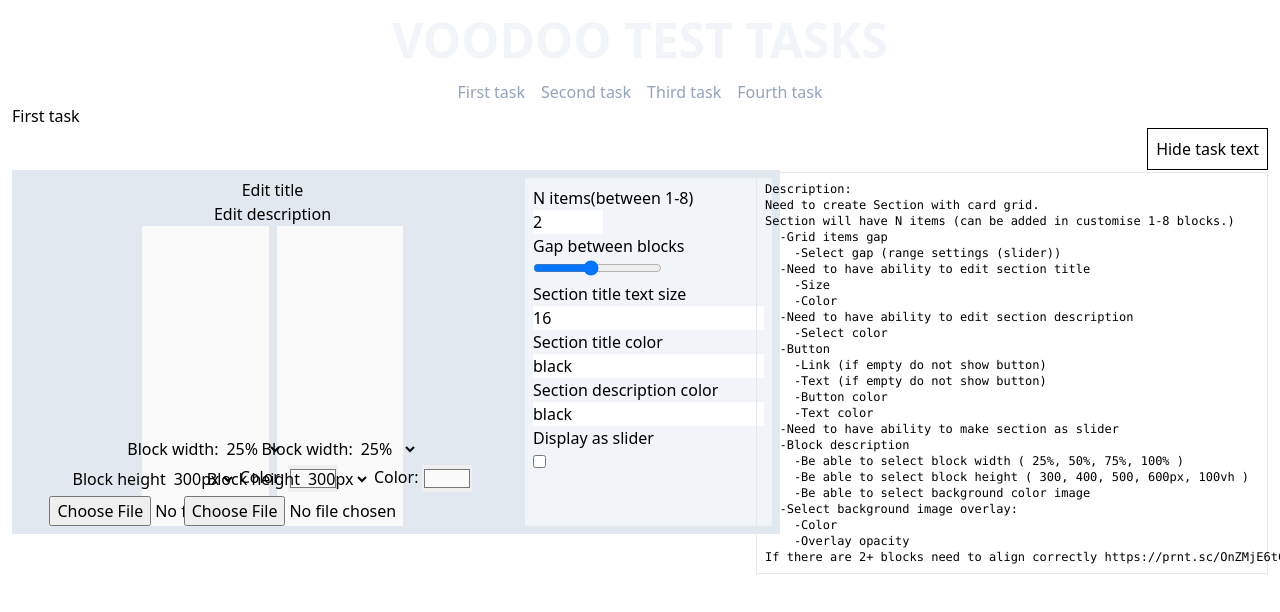
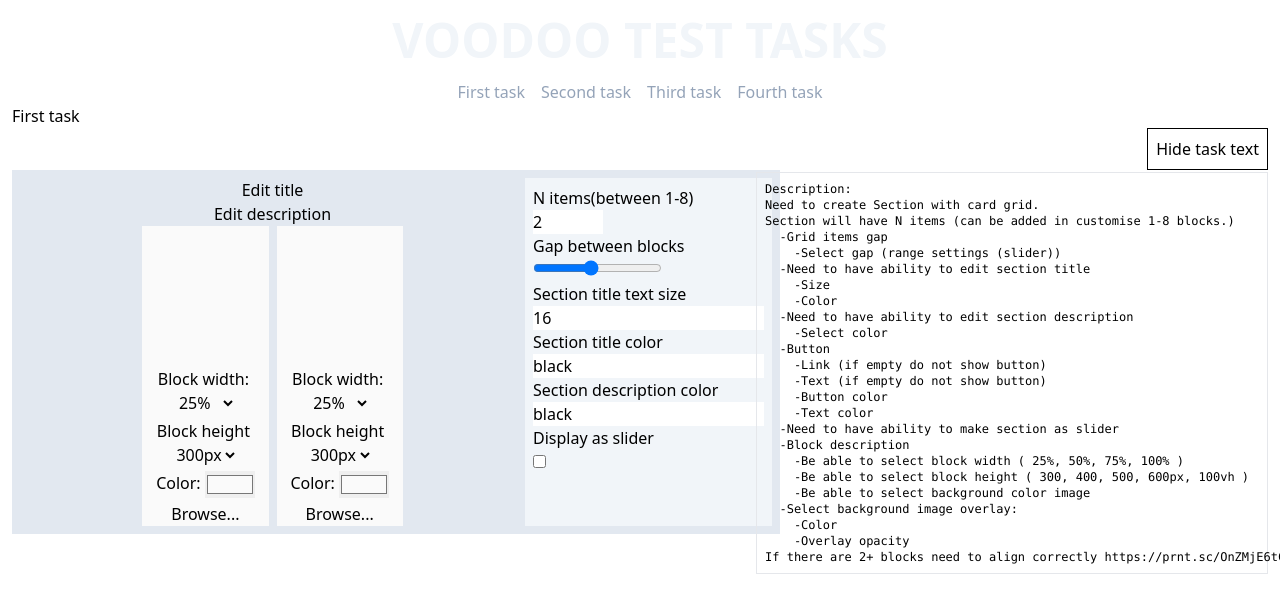
Before and after one commit to Slipmaks/voodoo-test-tasks, a Vue app: page / in a window 1280 px wide. Shown: the top 612 px of the page. Built offline with nearby package versions, Linux system fonts and the light colour scheme.

Commit message:
file input custome

```diff
--- a/src/components/pages/first/TheBlock.vue
+++ b/src/components/pages/first/TheBlock.vue
@@ -37,7 +37,13 @@
         <input type="color" v-model="color" />
       </div>
       <div>
-        <input type="file" ref="img" v-on:change="handleFileUpload()" />
+        <label for="upload-photo">Browse...</label>
+        <input
+          id="upload-photo"
+          type="file"
+          ref="img"
+          v-on:change="handleFileUpload()"
+        />
       </div>
     </div>
   </div>
@@ -66,4 +72,12 @@ const handleFileUpload = () => {
 select {
   background-color: transparent;
 }
+#upload-photo {
+  opacity: 0;
+  position: absolute;
+  z-index: -1;
+}
+label {
+  cursor: pointer;
+}
 </style>
```
